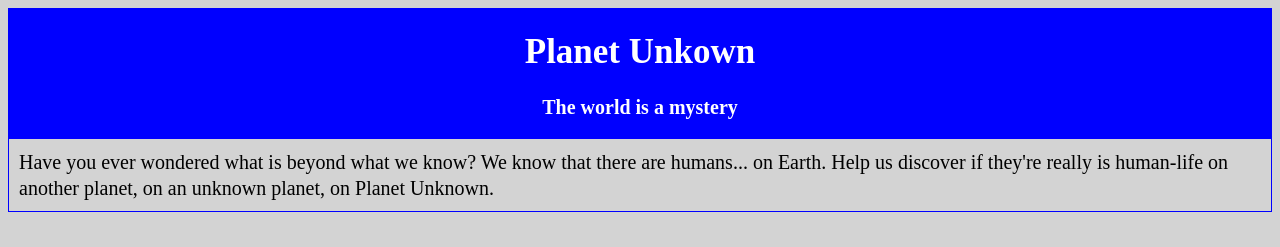
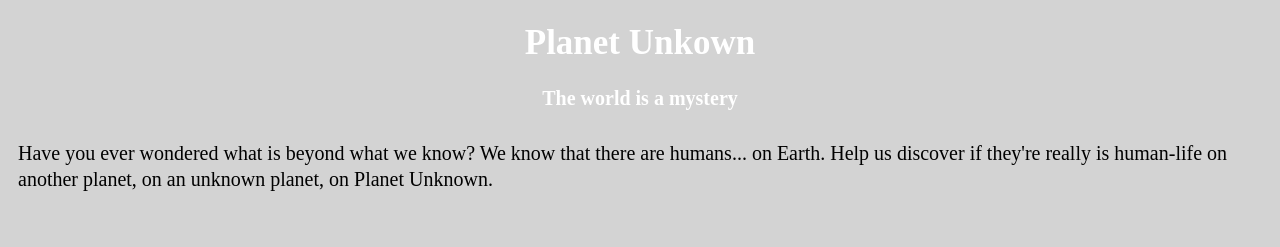
Before and after one commit to noura2033/webmovie, a plain HTML site: page index.html in a window 1280 px wide. Shown: the top 247 px of the page. Drawn offline with Linux system fonts and the light colour scheme.

Commit message:
merge conflict

```diff
--- a/index.html
+++ b/index.html
@@ -13,7 +13,6 @@
 
  <body>
 
-  <div style= "background-color: blue; color:black; padding:1px;">
   <h1>Planet Unkown</h1>
  <h3>The world is a mystery</h3>
 
```
